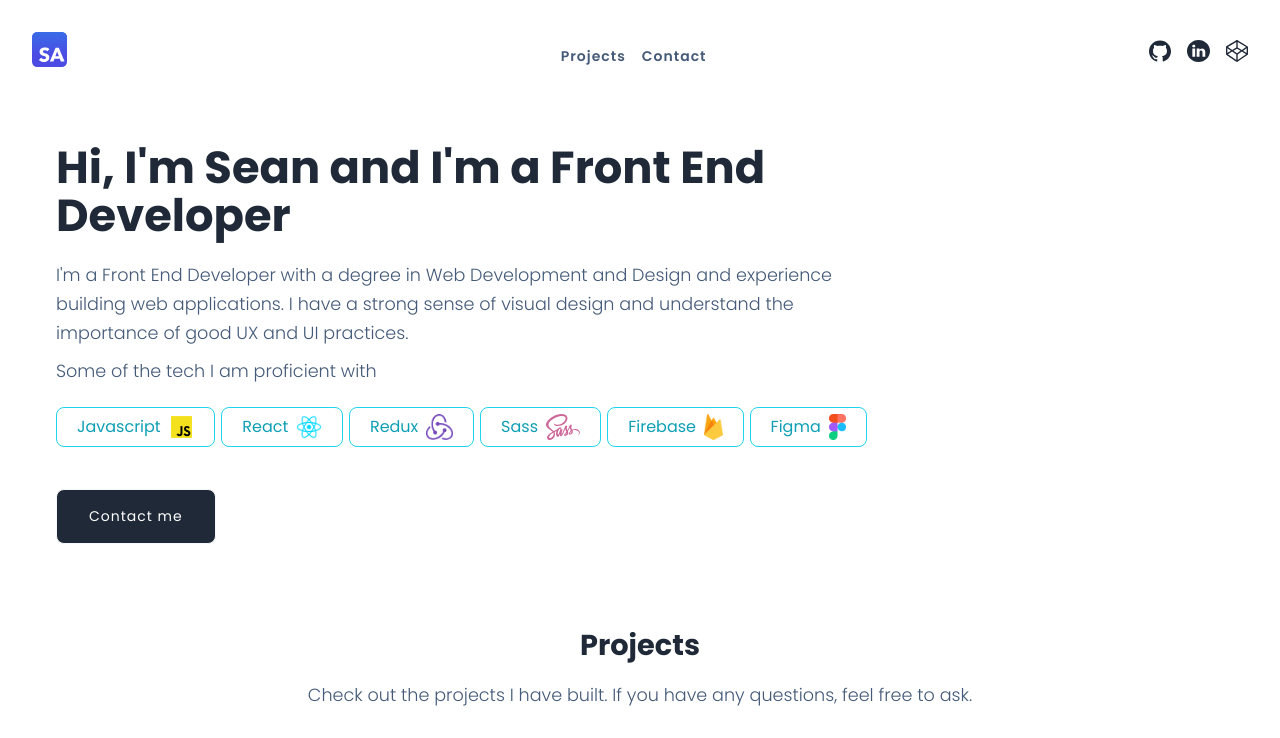
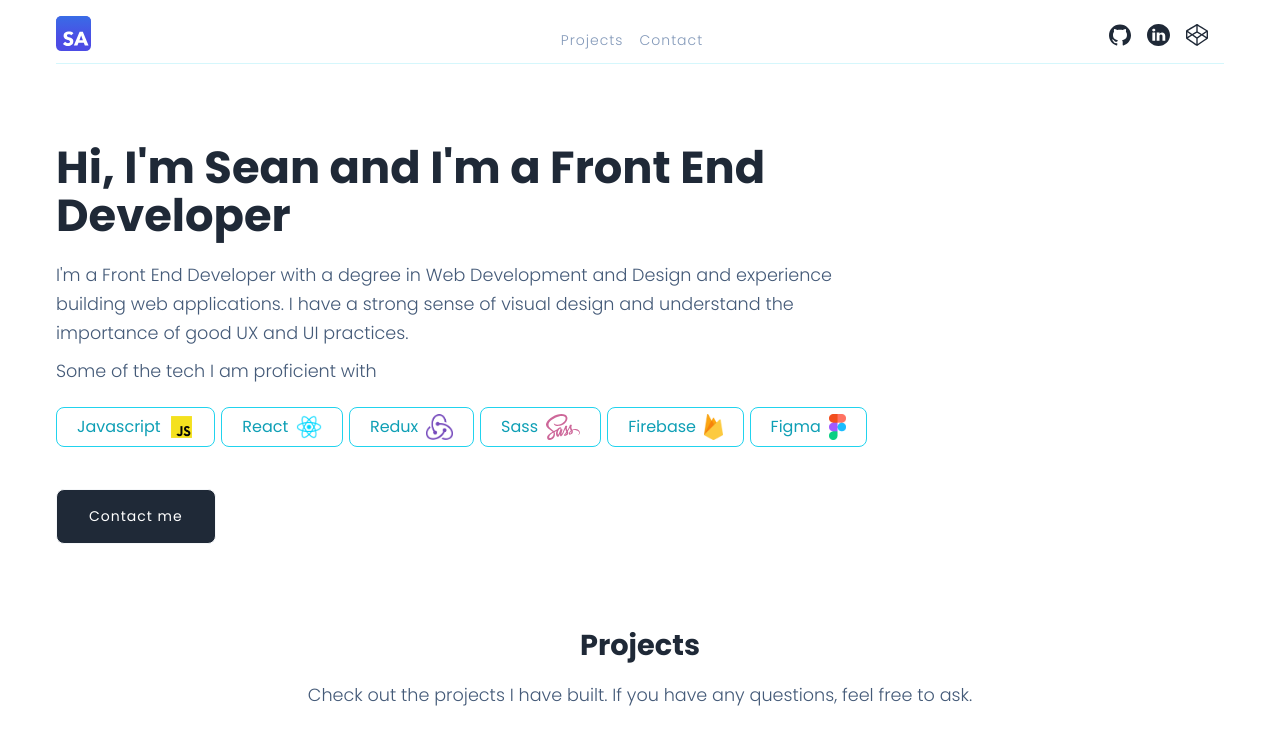
Before and after one commit to edinburghrules/portfolio, a React (Create React App) app: page / in a window 1280 px wide. Shown: the top 738 px of the page. Built offline with nearby package versions, Linux system fonts and the light colour scheme.

Commit message:
style: add border bottom to nav

```diff
--- a/src/styles/navbar/navbar.scss
+++ b/src/styles/navbar/navbar.scss
@@ -2,29 +2,28 @@
 @import "../font.scss";
 
 .navbar {
-  padding: 1rem;
-  padding-bottom: 2rem;
+  padding-top: 1rem;
+  padding-bottom: 12px;
   display: flex;
   justify-content: space-between;
   align-items: flex-end;
   position: fixed;
   top: 0;
-  left: 0;
+  left: 50%;
+  transform: translateX(-50%);
   width: 100%;
+  max-width: 1168px;
   background-color: #fff;
+  border-bottom: 1px solid lighten(#21d3ee, 38%);
 
   @media (max-width: 414px) {
-    padding: 5px;
-    padding-bottom: 1rem;
+    padding: 12px;
   }
 
   &__logo {
     width: 25%;
     display: flex;
     align-items: flex-end;
-
-    padding-left: 1rem;
-    padding-top: 1rem;
 
     & img {
       height: auto;
@@ -47,10 +46,10 @@
     }
 
     & a {
-      color: $color-light;
+      color: lighten($color-dark, 45%);
       text-decoration: none;
       margin-right: 1rem;
-      font-weight: 600;
+      font-weight: $weight-light;
       font-size: 14px;
       letter-spacing: 1px;
     }
```
